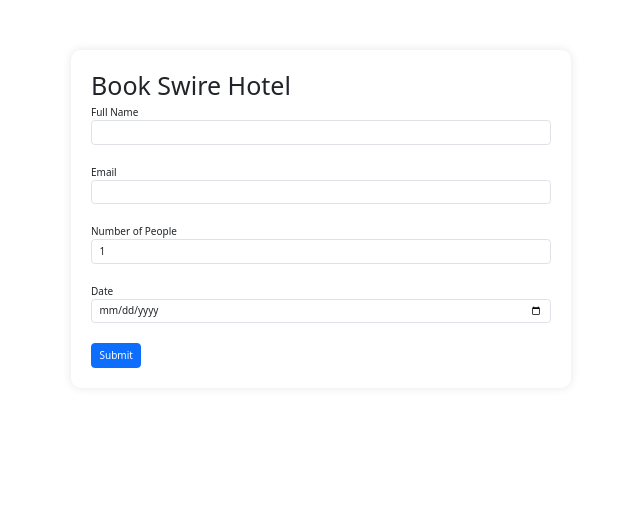
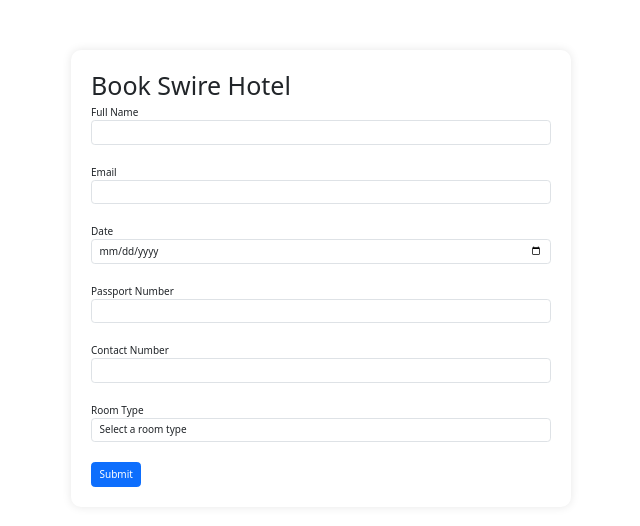
Before and after one commit to ayazhankadessova/TravelSync_Cathay, a Vue app in the folder travel-sync/: page /book-hotel in a window 1280 px wide. Shown: the top 526 px of the page, without its empty margins (319-959 px from the left). Built offline with nearby package versions, Linux system fonts and the light colour scheme.

Commit message:
fix: book hotel

```diff
--- a/travel-sync/src/views/BookHotel.vue
+++ b/travel-sync/src/views/BookHotel.vue
@@ -12,12 +12,26 @@
           <input type="email" id="email" v-model="email" class="form-control" required />
         </div>
         <div class="form-group">
-          <label for="people">Number of People</label>
-          <input type="number" id="people" v-model="people" class="form-control" required min="1" />
+          <label for="date">Date</label>
+          <input type="date" id="date" v-model="date" class="form-control" required />
         </div>
         <div class="form-group">
-          <label for="date">Date</label>
-          <input type="date" id="date" v-model="date" class="form-control" required />
+          <label for="passport">Passport Number</label>
+          <input type="text" id="passport" v-model="passport" class="form-control" required />
+        </div>
+        <div class="form-group">
+          <label for="contact">Contact Number</label>
+          <input type="tel" id="contact" v-model="contact" class="form-control" required />
+        </div>
+        <div class="form-group">
+          <label for="roomType">Room Type</label>
+          <select id="roomType" v-model="roomType" class="form-control" required>
+            <option value="">Select a room type</option>
+            <option value="single">Single</option>
+            <option value="double">Double</option>
+            <option value="suite">Suite</option>
+            <!-- Add more options as needed -->
+          </select>
         </div>
         <button type="submit" class="btn btn-primary">Submit</button>
       </form>
@@ -33,7 +47,10 @@
       name: '',
       email: '',
       people: 1,
-      date: ''
+      date: '',
+      passport: '',
+      contact: '',
+      roomType: ''
     }
   },
   methods: {
```
